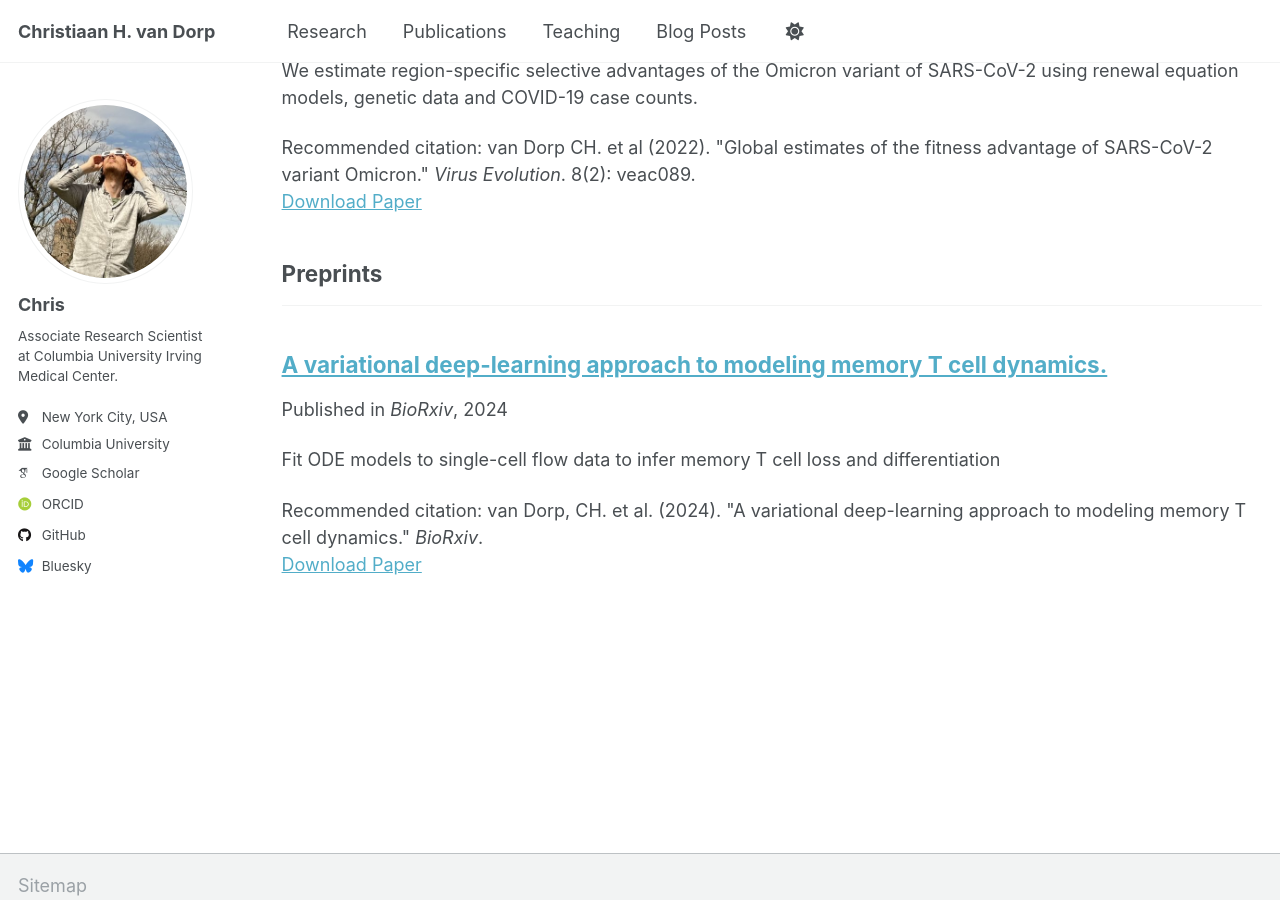
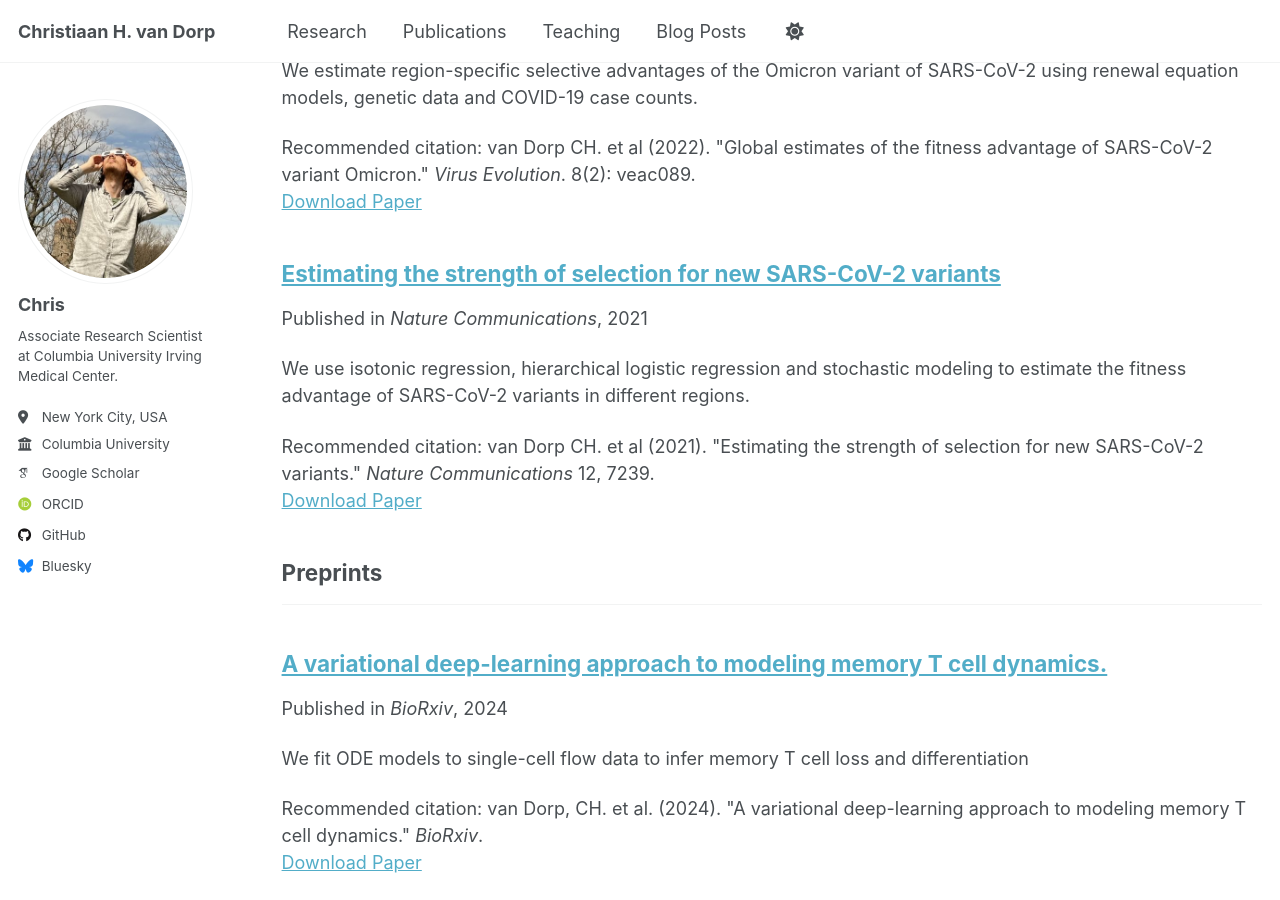
Before and after one commit to chvandorp/chvandorp.github.io, a Jekyll site: the page built from _pages/publications.html, in a window 1280 px wide and 900 px high, scrolled down 1864 px. Built offline with Jekyll 4.4.1, drawn with Linux system fonts in a browser that asks for light colours; some web fonts are replaced.

Commit message:
sars2 variants paper nat comm

```diff
--- /dev/null
+++ b/_publications/2021-12-14-estimating-selection.md
@@ -0,0 +1,14 @@
+---
+title: 'Estimating the strength of selection for new SARS-CoV-2 variants'
+collection: publications
+category: manuscripts
+permalink: /publication/2021-12-14-estimating-selection
+excerpt: 'We use isotonic regression, hierarchical logistic regression and stochastic modeling to estimate the fitness advantage of SARS-CoV-2 variants in different regions.'
+date: 2021-12-14
+venue: 'Nature Communications'
+paperurl: 'https://doi.org/10.1038/s41467-021-27369-3'
+citation: 'van Dorp CH. et al (2021). &quot;Estimating the strength of selection for new SARS-CoV-2 variants.&quot; <i>Nature Communications</i> 12, 7239.'
+---
+
+In this paper, we estimate the strength of selection of a number of SARS-CoV-2 variants, taking differences between geographic regions into account. The first model is fit solely to mutant frequency data, and takes both migration and selection into account. The second model is a stochastic SEIHR model with two viral variants. This model is fit to both mutant
+frequencies and death incidence from a limited number of regions using sequential Monte Carlo, and serves mostly as validation of the first method.
--- a/_publications/2024-07-11-variational.md
+++ b/_publications/2024-07-11-variational.md
@@ -3,7 +3,7 @@ title: "A variational deep-learning approach to modeling memory T cell dynamics.
 collection: publications
 category: preprints
 permalink: /publication/2024-07-11-variational
-excerpt: 'Fit ODE models to single-cell flow data to infer memory T cell loss and differentiation'
+excerpt: 'We fit ODE models to single-cell flow data to infer memory T cell loss and differentiation'
 date: 2024-02-17
 venue: 'BioRxiv'
 paperurl: 'https://www.biorxiv.org/content/10.1101/2024.07.08.602409v2'
```
